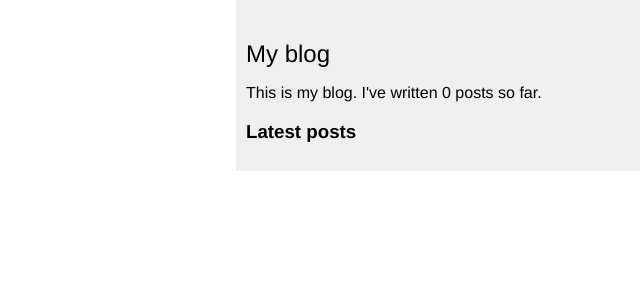
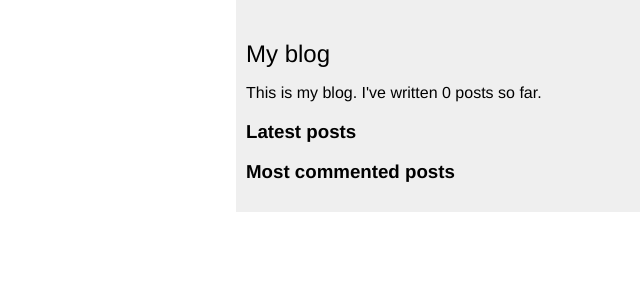
Before and after one commit to Narek12345/mysite, a Django app: template blog/templates/blog/base.html in a window 1280 px wide. Shown: the top 300 px of the page, without its empty margins (640-1280 px from the left). Run offline with Django 4.2, Linux system fonts and the light colour scheme; the template is opened without the code that fills it, so the values that code supplies are empty.

Commit message:
Embedding a template aggregation tag into a template.

```diff
--- a/blog/templates/blog/base.html
+++ b/blog/templates/blog/base.html
@@ -21,6 +21,15 @@
 		</p>
 		<h3>Latest posts</h3>
 		{% show_latest_posts 3 %}
+		<h3>Most commented posts</h3>
+		{% get_most_commented_posts as most_commented_posts %}
+		<ul>
+			{% for post in most_commented_posts %}
+				<li>
+					<a href="{{ post.get_absolute_url }}">{{ post.title }}</a>
+				</li>
+			{% endfor %}
+		</ul>
 	</div>
 </body>
 </html>
--- a/blog/templatetags/blog_tags.py
+++ b/blog/templatetags/blog_tags.py
@@ -17,5 +17,5 @@ def show_latest_posts(count=5):
 
 
 @register.simple_tag
-def get_post_commented_posts(count=5):
+def get_most_commented_posts(count=5):
 	return Post.published.annotate(total_comments=Count('comments')).order_by('-total_comments')[:count]
```
